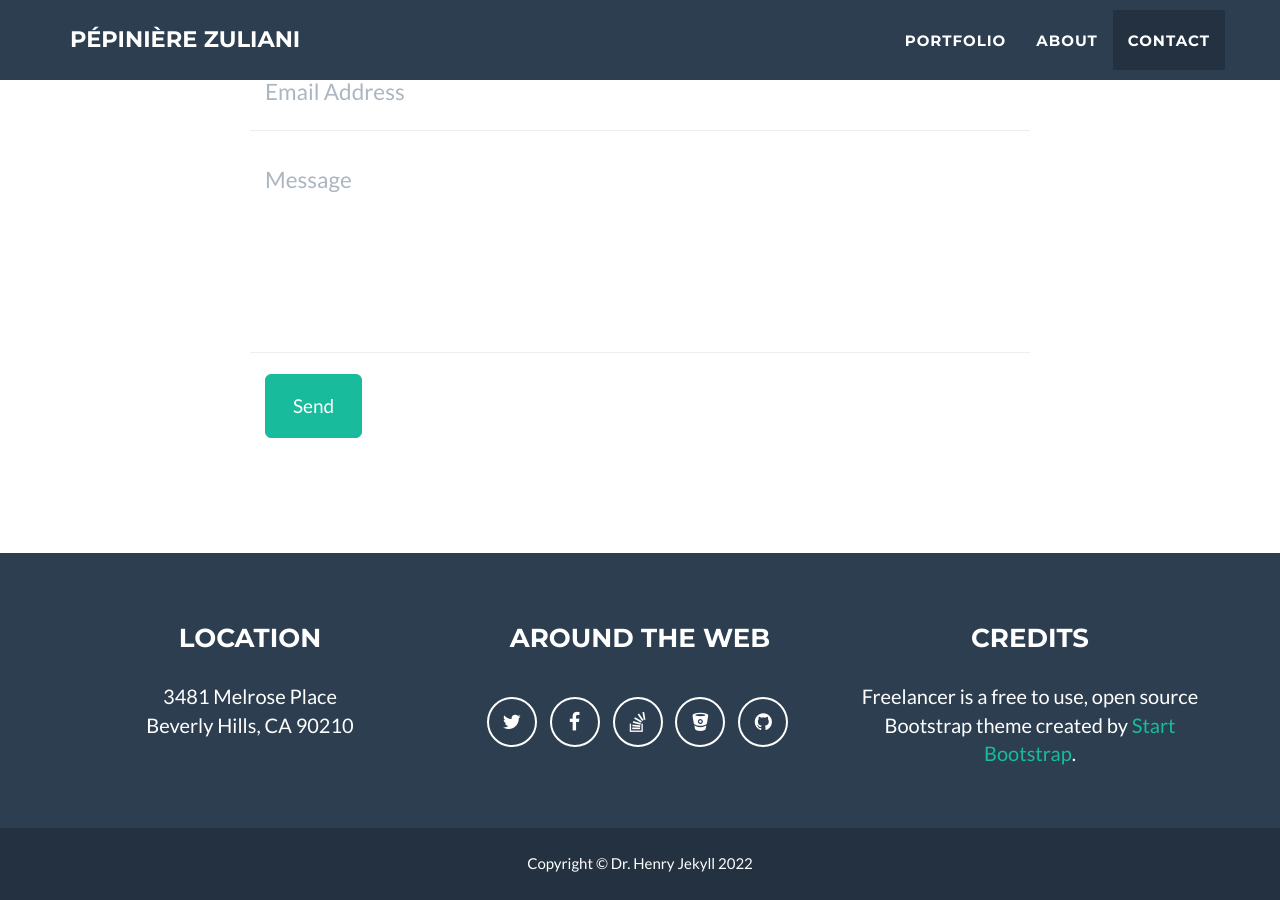
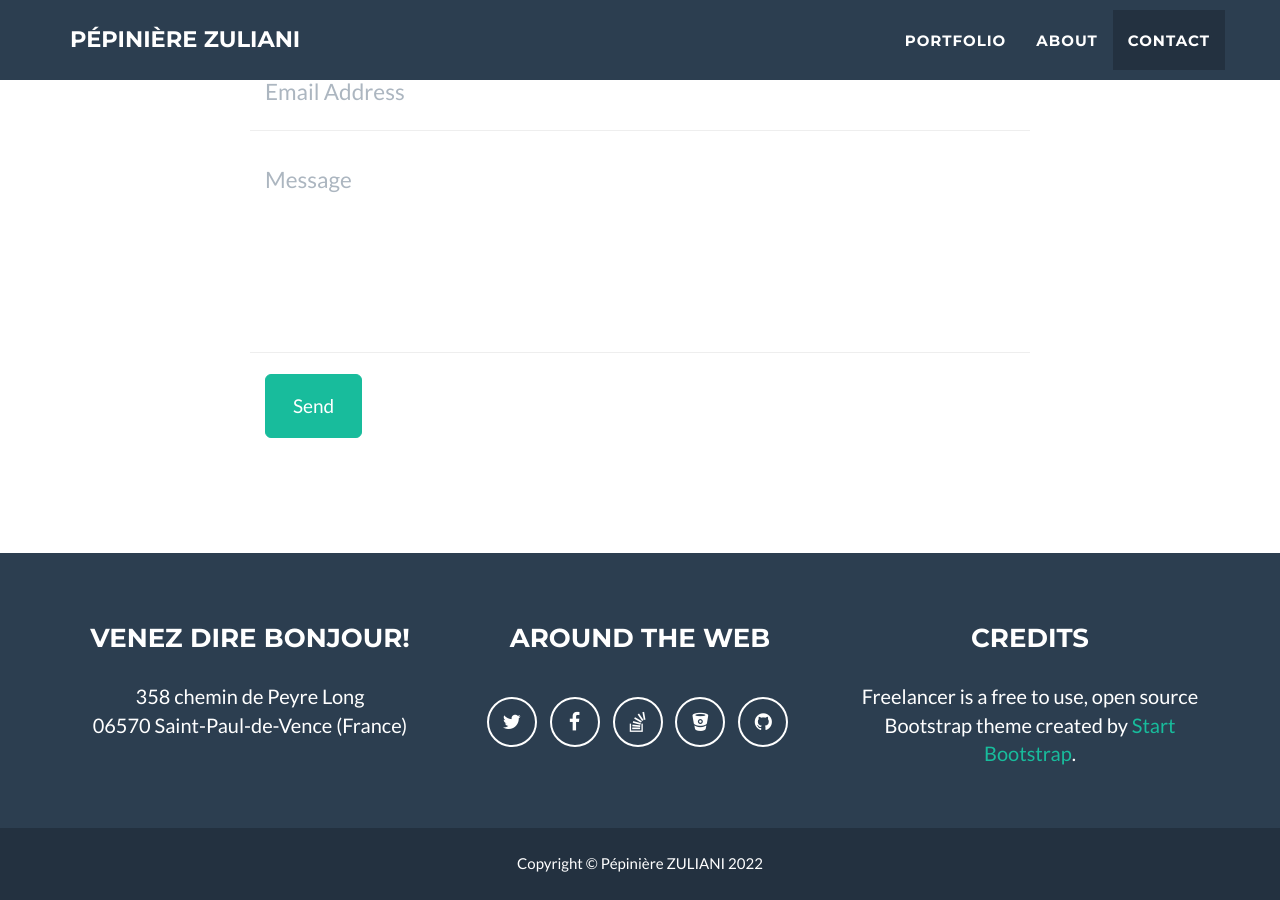
Before and after one commit to atelierzuliani/atelierzuliani.github.io, a Jekyll site: the page built from _posts/2014-07-18-project-1.markdown, in a window 1280 px wide and 900 px high, scrolled down 2492 px. Built offline with Jekyll 4.4.1, drawn with Linux system fonts in a browser that asks for light colours.

Commit message:
Update _config.yml

```diff
--- a/_config.yml
+++ b/_config.yml
@@ -32,8 +32,8 @@ color:
 
 # Footer settings
 footer:
-  copyright: Dr. Henry Jekyll
-  location: Location
+  copyright: Pépinière ZULIANI
+  location: Venez dire bonjour!
   social: Around the Web
   credits: Credits
 
@@ -52,8 +52,8 @@ social:
 
 # Postal address (add as many lines as necessary)
 address:
-  - line: 3481 Melrose Place
-  - line: Beverly Hills, CA 90210
+  - line: 358 chemin de Peyre Long
+  - line: 06570 Saint-Paul-de-Vence (France)
 
 # Credits content
 credits: 'Freelancer is a free to use, open source Bootstrap theme created by <a href="http://startbootstrap.com">Start Bootstrap</a>.'
```
